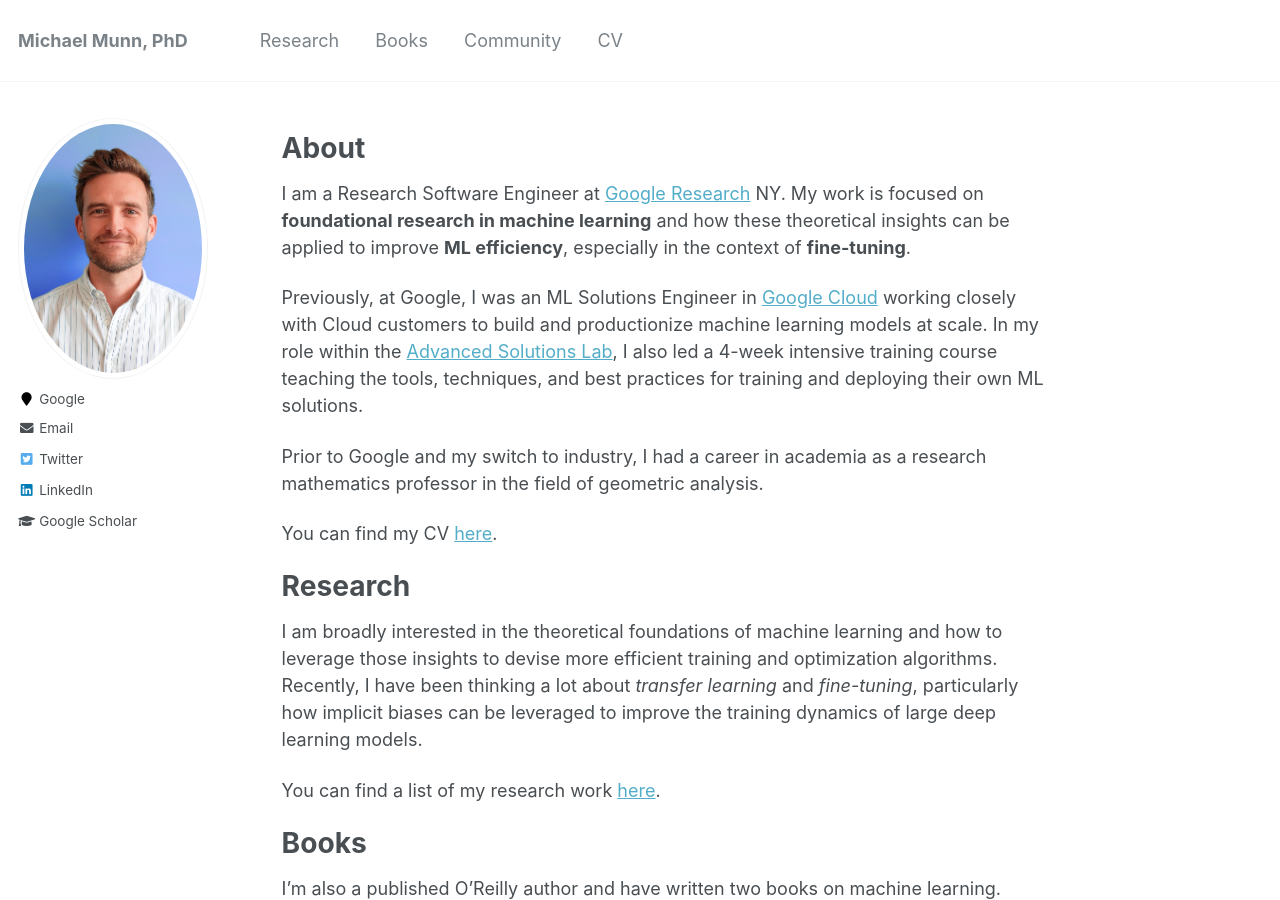
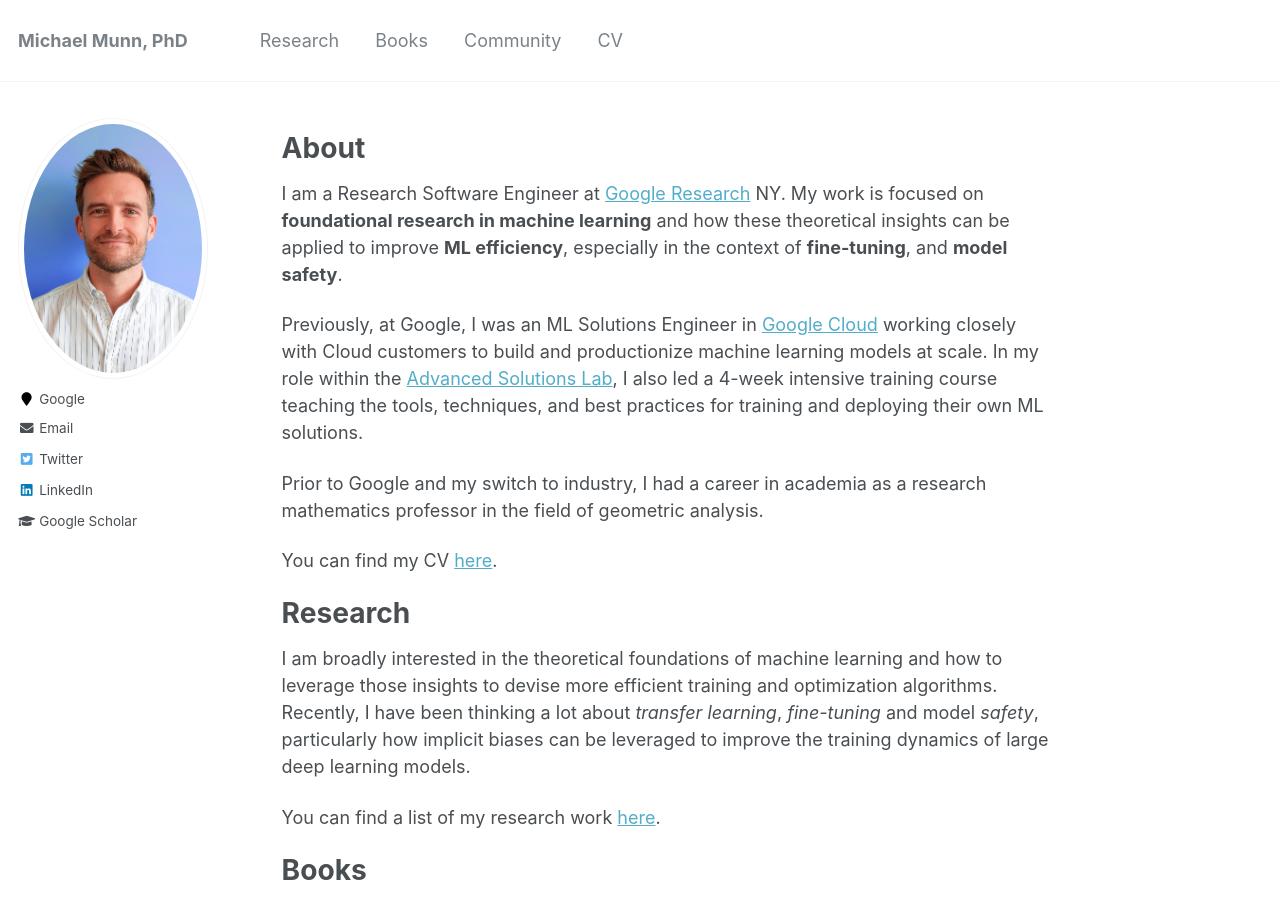
Before and after one commit to munnm/munnm.github.io, a Jekyll site: the page built from _pages/about.md, in a window 1280 px wide and 900 px high. Built offline with Jekyll 4.4.1, drawn with Linux system fonts in a browser that asks for light colours.

Commit message:
Update about.md

```diff
--- a/_pages/about.md
+++ b/_pages/about.md
@@ -10,7 +10,7 @@ redirect_from:
 
 # About
 
-I am a Research Software Engineer at [Google Research](https://research.google/) NY. My work is focused on **foundational research in machine learning** and how these theoretical insights can be applied to improve **ML efficiency**, especially in the context of **fine-tuning**.
+I am a Research Software Engineer at [Google Research](https://research.google/) NY. My work is focused on **foundational research in machine learning** and how these theoretical insights can be applied to improve **ML efficiency**, especially in the context of **fine-tuning**, and **model safety**.
 
 Previously, at Google, I was an ML Solutions Engineer in [Google Cloud](https://cloud.google.com/?e=0) working closely with Cloud customers to build and productionize machine learning models at scale. In my role within the [Advanced Solutions Lab](https://cloud.google.com/asl), I also led a 4-week intensive training course teaching the tools, techniques, and best practices for training and deploying their own ML solutions.
 
@@ -20,7 +20,7 @@ You can find my CV [here](files/munn_resume.pdf).
 
 # Research
 
-I am broadly interested in the theoretical foundations of machine learning and how to leverage those insights to devise more efficient training and optimization algorithms. Recently, I have been thinking a lot about *transfer learning* and *fine-tuning*, particularly how implicit biases can be leveraged to improve the training dynamics of large deep learning models.
+I am broadly interested in the theoretical foundations of machine learning and how to leverage those insights to devise more efficient training and optimization algorithms. Recently, I have been thinking a lot about *transfer learning*, *fine-tuning* and model *safety*, particularly how implicit biases can be leveraged to improve the training dynamics of large deep learning models.
 
 You can find a list of my research work [here](https://munnm.github.io/research/).
 
```
